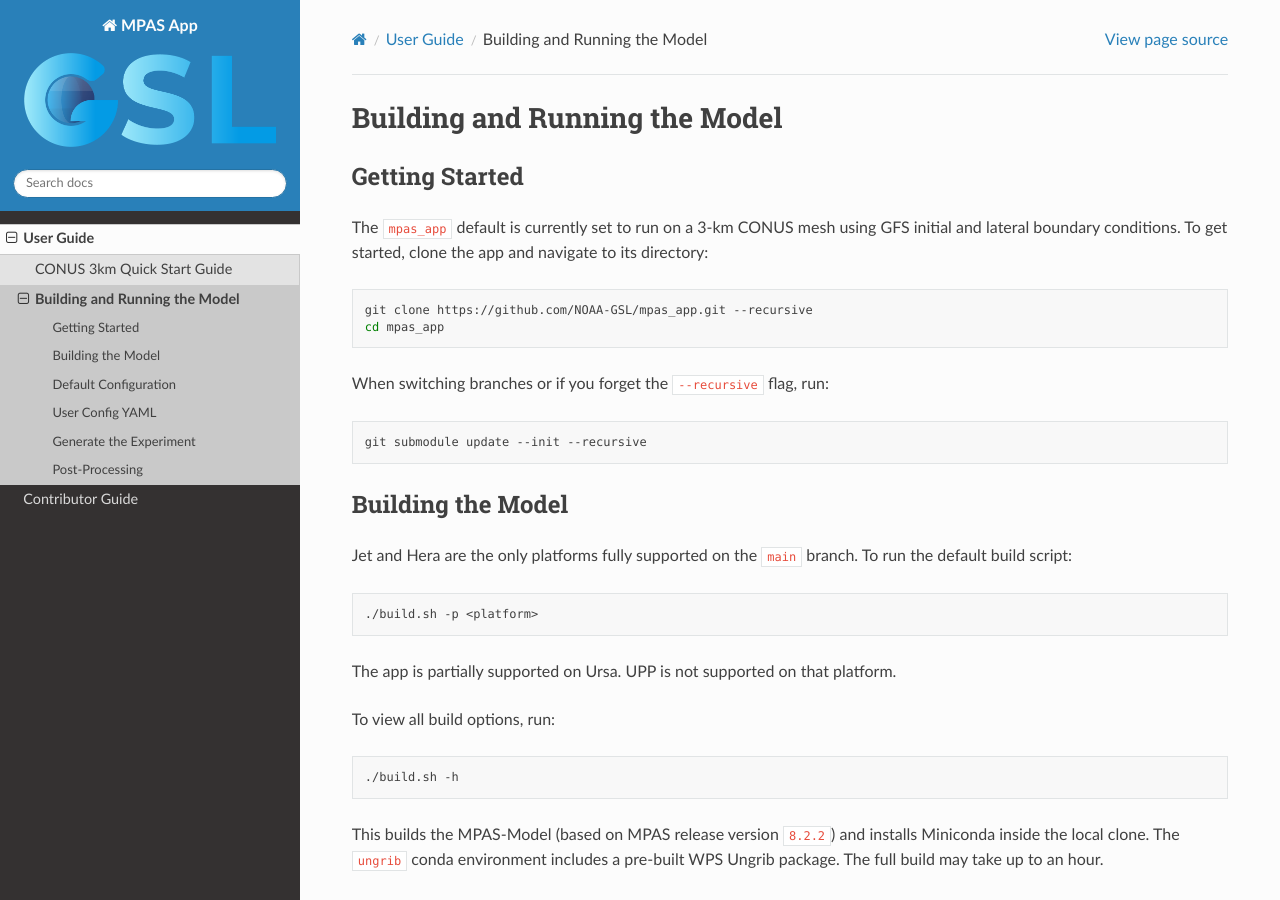
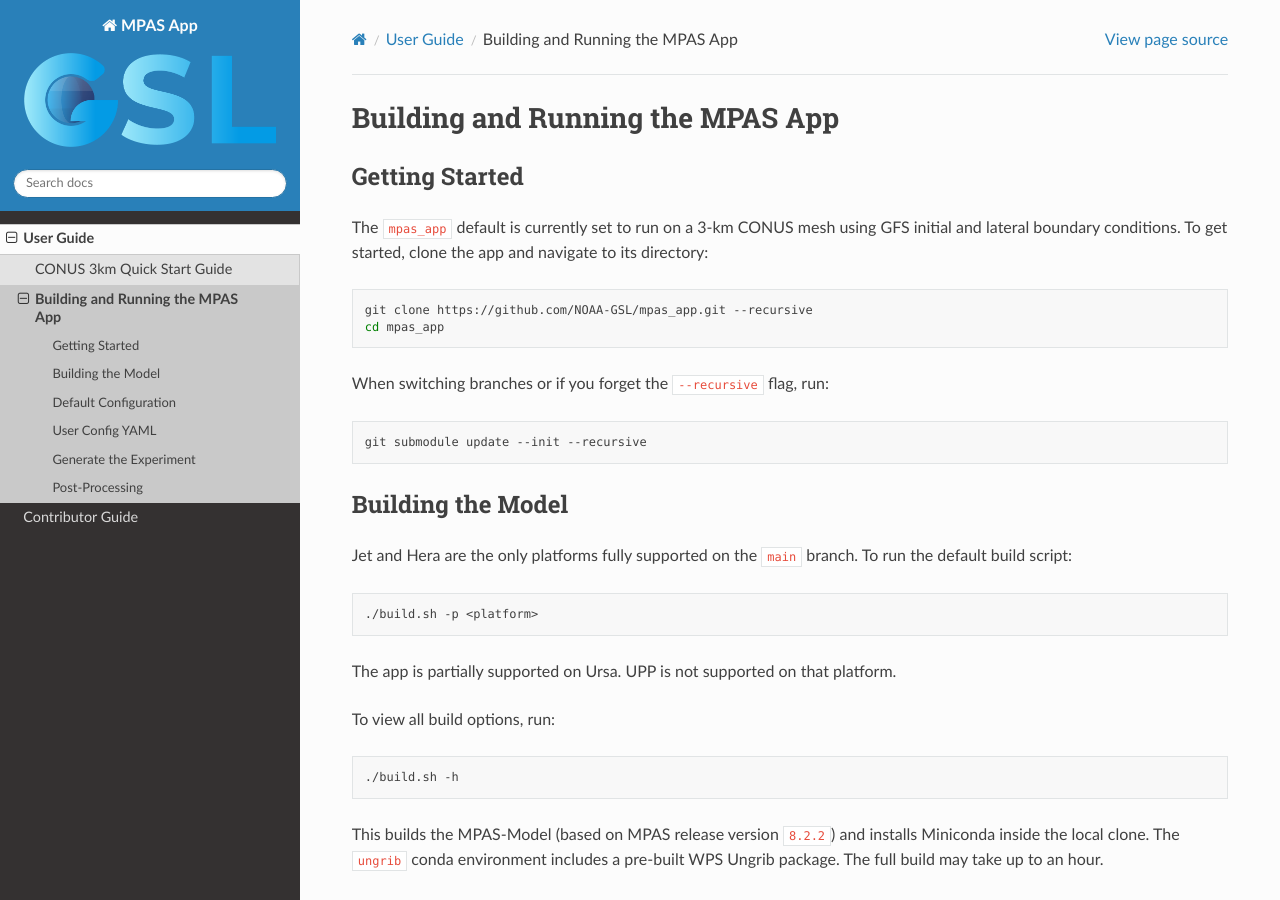
Before and after one commit to NOAA-GSL/mpas_app, a Sphinx documentation site: the page built from docs/sections/user_guide/build_and_run.rst, in a window 1280 px wide and 900 px high. Built offline with Sphinx 7.4.7 and the Read the Docs theme 3.1.0, drawn with Linux system fonts in a browser that asks for light colours.

Commit message:
minor changes

```diff
--- a/docs/sections/user_guide/build_and_run.rst
+++ b/docs/sections/user_guide/build_and_run.rst
@@ -1,5 +1,5 @@
-Building and Running the Model
-==============================
+Building and Running the MPAS App
+=================================
 
 Getting Started
 ---------------
--- a/docs/sections/user_guide/quick_start.rst
+++ b/docs/sections/user_guide/quick_start.rst
@@ -8,7 +8,7 @@ CONUS 3km Quick Start Guide
       git clone https://github.com/NOAA-GSL/mpas_app.git --recursive
       cd mpas_app
 
-2. Build the Model and components:
+2. Build the model and components:
 
    .. code-block:: bash
 
```
